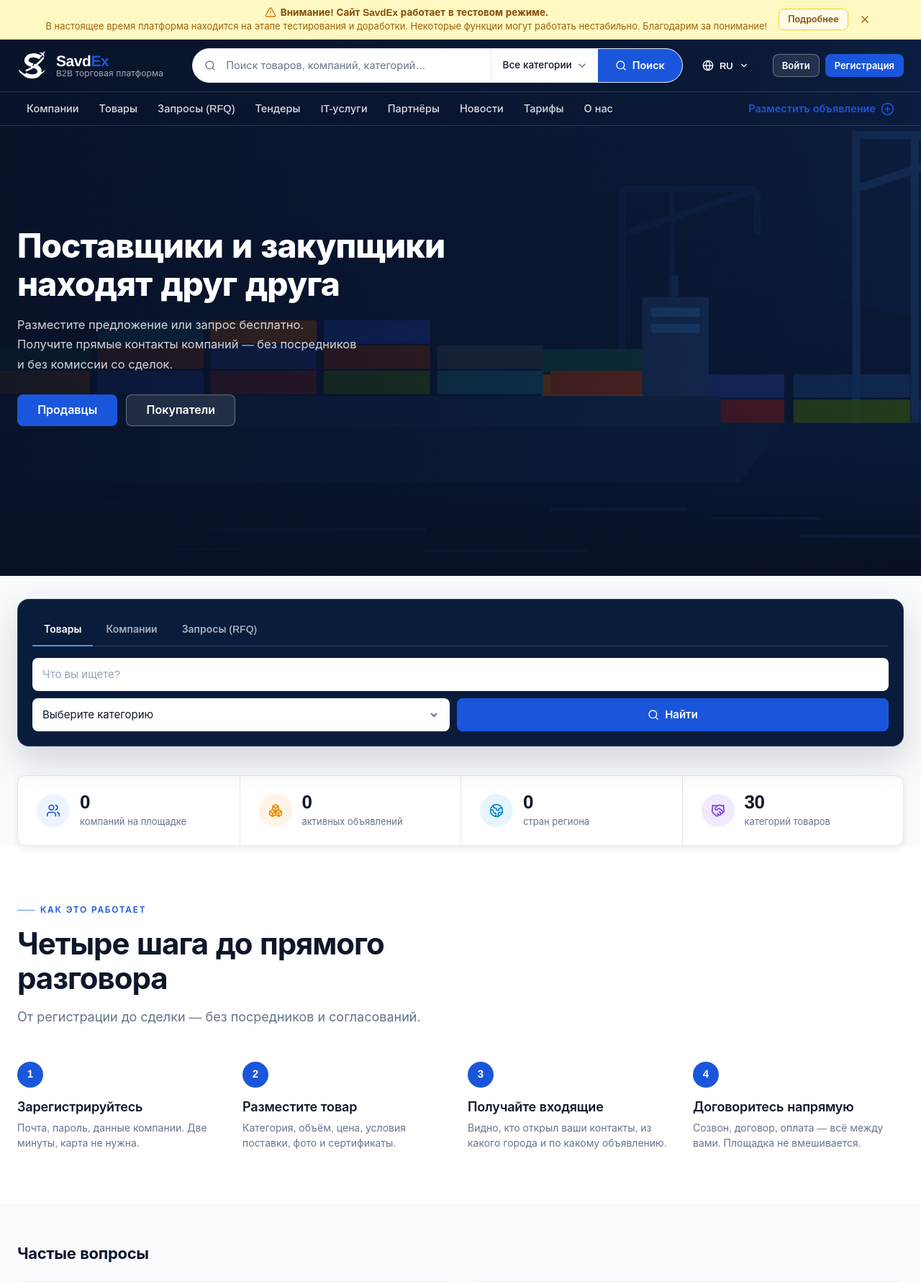
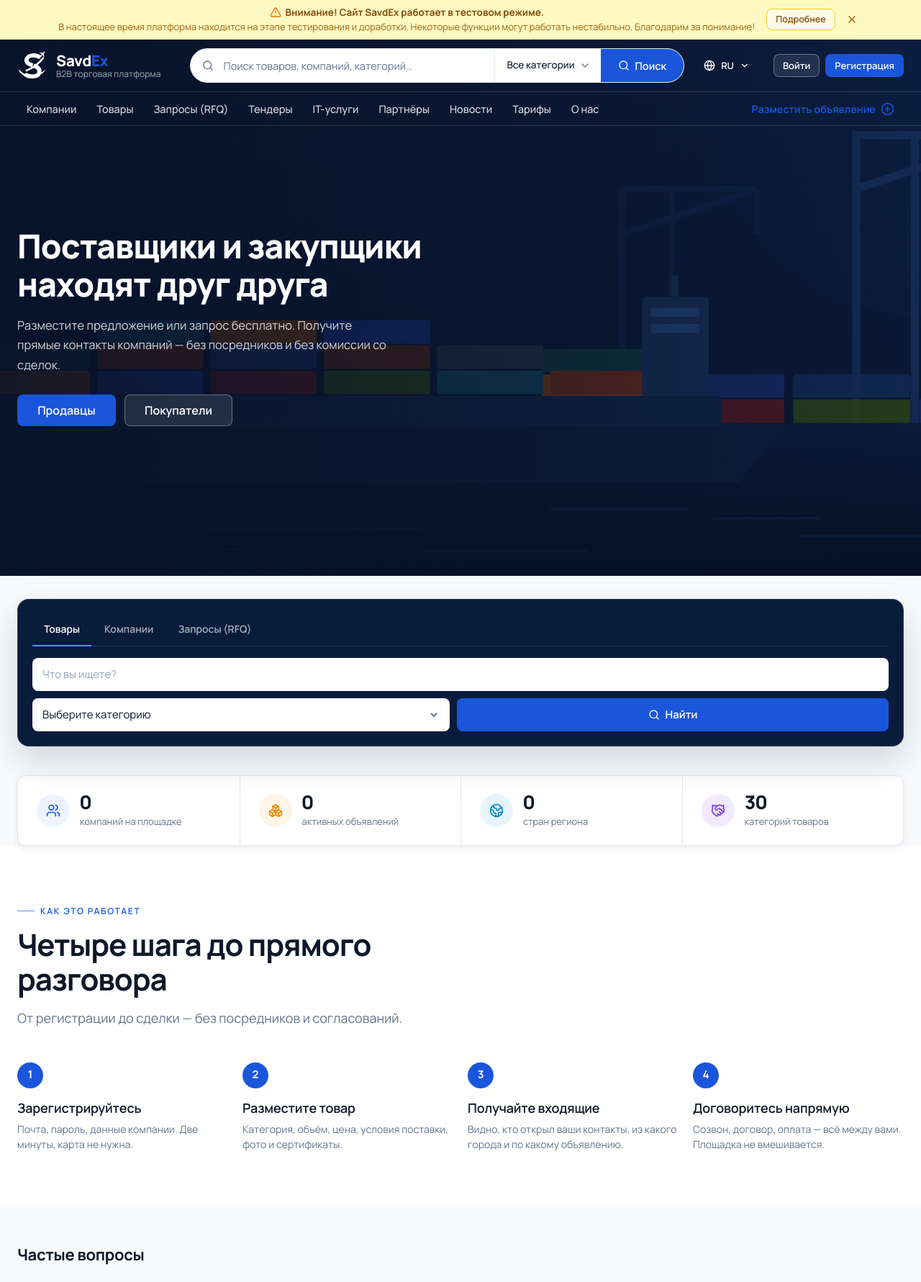
Before and after one commit to xondamirx9/savdex, a Laravel app: page / in a window 1280 px wide. Shown: the top 1781 px of the page at 72% size. Run offline with Laravel 12, Linux system fonts and the light colour scheme; data comes from the database, SQL or seed files in the repository; data that the repository does not hold is empty; style sheets or scripts are compiled from the project's sources; parts of the project's set-up code (start-up, migrations or seed data) failed here and were passed over; some libraries are stand-ins or nearby versions.

Commit message:
Шрифт площадки — Manrope вместо Arimo
Те же три места: подключение в <head>, токен --font-sans и font-family
у body.

Manrope закрывает всю шкалу вёрстки настоящими начертаниями: диапазон
семейства от 200 до 800, то есть и 500 у пунктов меню, и 600 у
заголовков, и 800 у знака в шапке, заголовка первого экрана и чисел
в счётчиках. Подменять ничего не приходится — в отличие от Lato, где
пропадали 500 и 600, и от Arimo, где 800 приходилось рисовать
семисотым. Правила насыщенности остаются нетронутыми.

'Noto Sans SC' остаётся в списке запасных: у Manrope нет иероглифов,
и китайская версия сайта держится именно на нём.

Co-Authored-By: Claude Opus 5 <noreply@anthropic.com>
Claude-Session: https://claude.ai/code/session_01Gxp22K4VJ8gzo3MvxpaMjQ

```diff
--- a/resources/css/app.css
+++ b/resources/css/app.css
@@ -75,16 +75,15 @@
     --color-demand-text: #047857;
 
     /* ── Типографика ── */
-    /* Диапазон Arimo — от 400 до 700: 500 и 600 настоящие, средние
-       ступени вёрстки сохраняются. Тяжелее 700 у семейства ничего
-       нет, поэтому три правила на 800 — знак в шапке, заголовок
-       первого экрана и числа в счётчиках — рисуются семисотым.
-       Крупный кегль там и так выделяет их из потока.
+    /* Диапазон Manrope — от 200 до 800, то есть вся шкала вёрстки
+       рисуется настоящими начертаниями: и 500 у пунктов меню, и 600
+       у заголовков, и 800 у знака в шапке, заголовка первого экрана
+       и чисел в счётчиках. Подменять ничего не приходится.
 
-       'Noto Sans SC' остаётся в списке — у Arimo нет иероглифов,
+       'Noto Sans SC' остаётся в списке — у Manrope нет иероглифов,
        и китайская версия сайта держится именно на нём. */
     --font-sans:
-        'Arimo', -apple-system, BlinkMacSystemFont, 'Segoe UI', Roboto, 'Noto Sans SC', sans-serif;
+        'Manrope', -apple-system, BlinkMacSystemFont, 'Segoe UI', Roboto, 'Noto Sans SC', sans-serif;
 
     --text-display: 3rem; /* 48 */
     --text-display--line-height: 3.5rem;
--- a/resources/css/savdex-base.css
+++ b/resources/css/savdex-base.css
@@ -39,7 +39,7 @@
 *{margin:0;padding:0}
 html{-webkit-text-size-adjust:100%;scroll-behavior:smooth}
 body{
-  font-family:'Arimo',-apple-system,BlinkMacSystemFont,'Segoe UI',Roboto,'Noto Sans SC',sans-serif;
+  font-family:'Manrope',-apple-system,BlinkMacSystemFont,'Segoe UI',Roboto,'Noto Sans SC',sans-serif;
   font-size:16px; line-height:1.625; color:var(--text); background:var(--bg);
   -webkit-font-smoothing:antialiased; overflow-x:hidden;
 }
--- a/resources/views/app.blade.php
+++ b/resources/views/app.blade.php
@@ -84,22 +84,21 @@
     @endif
 
     {{--
-        Arimo со стороннего домена. Локальный был бы быстрее — внешний
-        запрос откладывает отрисовку текста и ставит скорость площадки
-        в зависимость от чужого сервера, а из Узбекистана европейские
-        CDN отвечают заметно медленнее. Пока шрифт внешний, второй
-        preconnect с crossorigin обязателен: без него браузер открывает
-        соединение только под стили, а под сами woff2 — заново, и это
-        лишний круг до первой отрисовки текста.
+        Manrope со стороннего домена. Локальный был бы быстрее —
+        внешний запрос откладывает отрисовку текста и ставит скорость
+        площадки в зависимость от чужого сервера, а из Узбекистана
+        европейские CDN отвечают заметно медленнее. Пока шрифт внешний,
+        второй preconnect с crossorigin обязателен: без него браузер
+        открывает соединение только под стили, а под сами woff2 —
+        заново, и это лишний круг до первой отрисовки текста.
 
-        Начертания 400, 500, 600 и 700 — весь диапазон Arimo: тяжелее
-        700 у семейства ничего нет. Просить несуществующее нельзя —
-        ответ на такой запрос ломает весь список, и страница осталась
-        бы вообще без шрифта.
+        Пять начертаний — ровно те, которыми набрана вёрстка. Просить
+        то, чего у семейства нет, нельзя: ответ на такой запрос ломает
+        весь список, и страница осталась бы вообще без шрифта.
     --}}
     <link rel="preconnect" href="https://fonts.bunny.net">
     <link rel="preconnect" href="https://fonts.bunny.net" crossorigin>
-    <link href="https://fonts.bunny.net/css?family=arimo:400,500,600,700&display=swap" rel="stylesheet">
+    <link href="https://fonts.bunny.net/css?family=manrope:400,500,600,700,800&display=swap" rel="stylesheet">
 
     @viteReactRefresh
     @vite(['resources/css/app.css', 'resources/js/app.tsx'])
```
